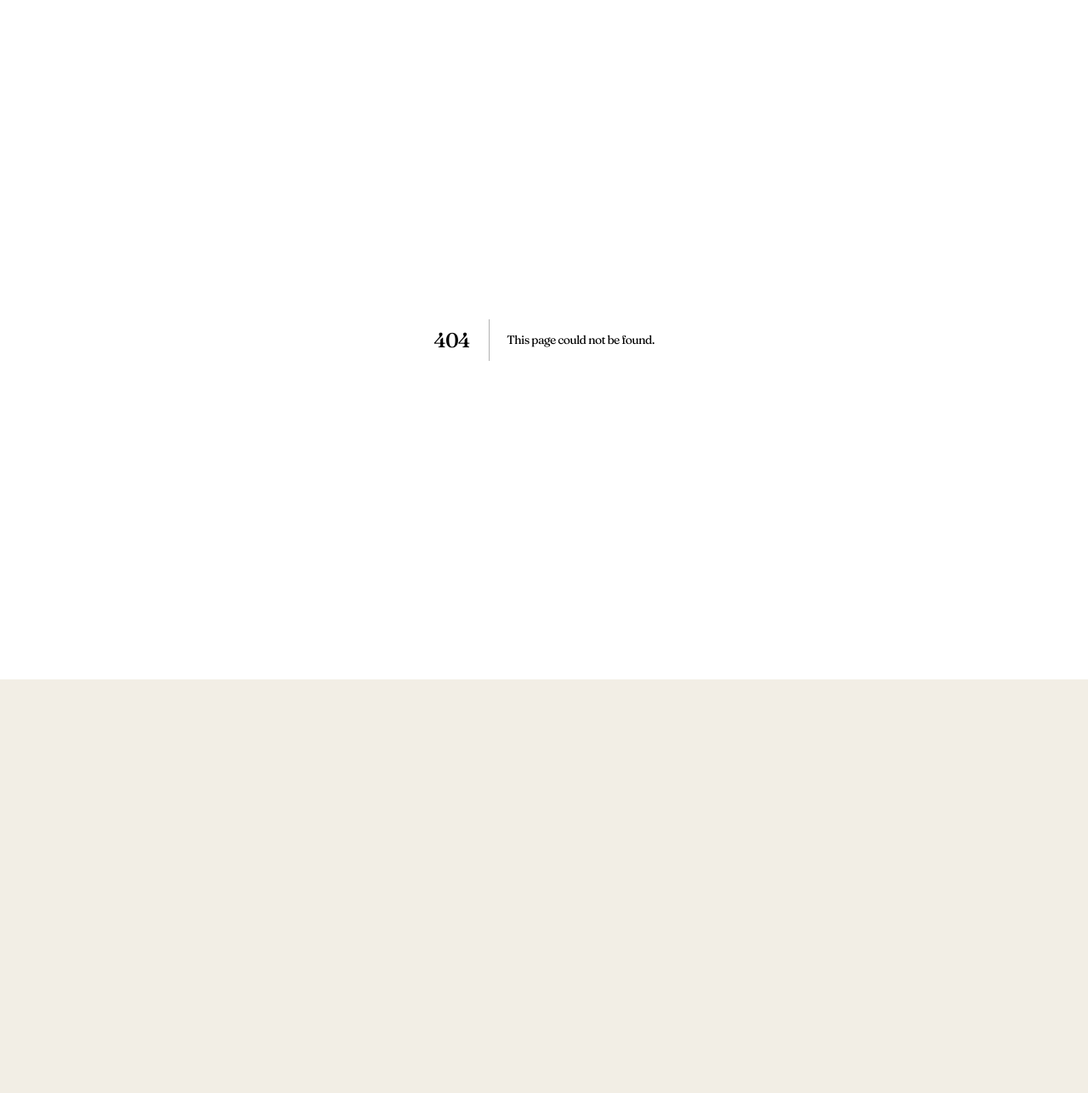
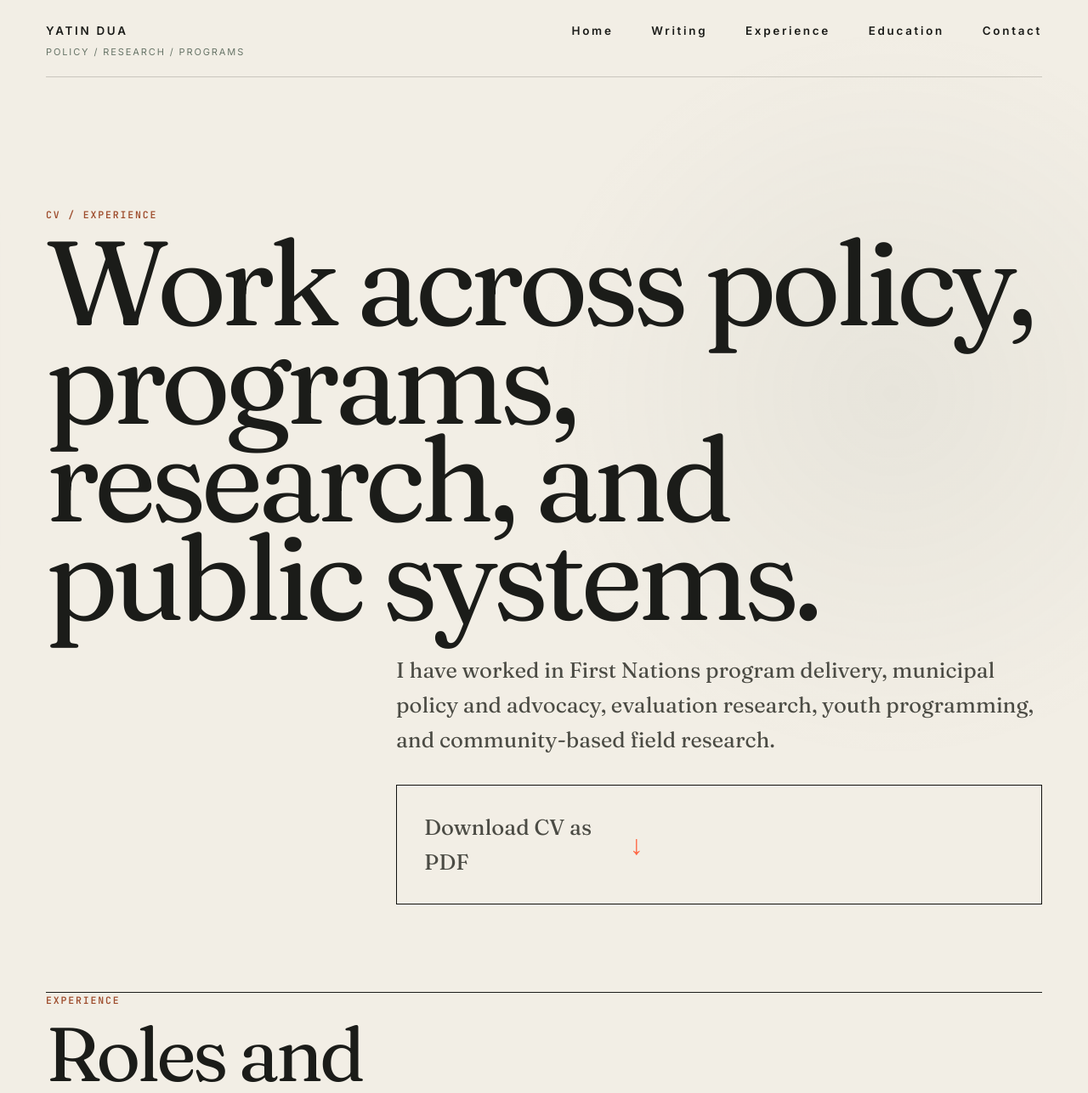
Before and after one commit to yatindua144-art/yatindua, a Next.js app: page /cv in a window 1280 px wide. Before the commit this address had no page. Shown: the top 1287 px of the page at 85% size. Before the commit the page ends 800 px from the top, so only its background shows below. Built offline with nearby package versions, Linux system fonts and the light colour scheme.

Commit message:
Add CV and experience page

```diff
--- /dev/null
+++ b/app/cv/page.tsx
@@ -0,0 +1,136 @@
+import type { Metadata } from "next";
+import Link from "next/link";
+
+export const metadata: Metadata = {
+  title: "CV",
+  description: "Experience, education, field research, and selected work by Vancouver-based policy and program analyst Yatin Dua.",
+  alternates: { canonical: "/cv" },
+  openGraph: {
+    title: "CV | Yatin Dua",
+    description: "Experience, education, field research, and selected work by Vancouver-based policy and program analyst Yatin Dua.",
+    url: "/cv",
+    type: "profile",
+  },
+  twitter: {
+    card: "summary_large_image",
+    title: "CV | Yatin Dua",
+    description: "Experience, education, field research, and selected work by Vancouver-based policy and program analyst Yatin Dua.",
+  },
+};
+
+const roles = [
+  {
+    period: "Jan 2025 - Mar 2026",
+    title: "Policy and Program Analyst",
+    organization: "Squamish Nation, Training & Trades Centre",
+    location: "North Vancouver, BC",
+    text: "I coordinated workforce and trades programming, managed reporting and compliance across 4 to 5 concurrent federal and provincial contribution agreements, tracked budgets and variances, prepared briefing materials, and worked with learners, funders, training providers, post-secondary institutions, ministries, and industry partners.",
+  },
+  {
+    period: "Jun 2024 - Dec 2024",
+    title: "Policy and Advocacy Coordinator",
+    organization: "Gastown Business Improvement Society",
+    location: "Vancouver, BC",
+    text: "I conducted mixed-methods policy research on homelessness, public-space safety, harm reduction, and community care, consulting 16 service providers and 36 local businesses. I also coordinated stakeholder engagement, supported events and communications, and secured and administered $12,000 in project funding.",
+  },
+  {
+    period: "Nov 2023 - Apr 2024",
+    title: "Policy Evaluation Research Assistant",
+    organization: "Adler University",
+    location: "Vancouver, BC",
+    text: "I completed a 300-plus-hour mixed-methods evaluation of Indigenous women's access to maternal health care in British Columbia, using qualitative analysis, Stata, GBA+, and distinctions-based and intersectional approaches.",
+  },
+  {
+    period: "Feb 2023 - Aug 2023",
+    title: "Educational Programs Coordinator",
+    organization: "Help Change My City",
+    location: "Metro Vancouver, BC",
+    text: "I coordinated K-12 community-based educational programming, including learning materials, participant tracking, logistics, scheduling, and partner communication.",
+  },
+  {
+    period: "Jan 2022 - Aug 2022",
+    title: "Research Associate - Human Rights and Gender-Based Violence",
+    organization: "Association of Social and Human Awareness (ASHA)",
+    location: "Jharkhand, India",
+    text: "I conducted community-led field research on gender-based violence, poverty, displacement, and witch-hunting, completing more than 100 interviews and analysing more than 150 surveys while maintaining informed consent, confidentiality, and participant dignity.",
+  },
+];
+
+const education = [
+  ["2024", "Master of Public Policy and Administration, International and Global Justice Studies", "Adler University, Vancouver"],
+  ["2022", "Master of Arts, Sustainable Development Practices", "TERI School of Advanced Studies, New Delhi"],
+  ["2018", "Bachelor of Arts (Honours), Philosophy", "Hindu College, University of Delhi"],
+];
+
+export default function CVPage() {
+  return (
+    <main className="writingPage" id="top">
+      <nav className="nav shell libraryNav" aria-label="CV navigation">
+        <Link className="identity" href="/">
+          <strong>Yatin Dua</strong>
+          <span>Policy / Research / Programs</span>
+        </Link>
+        <div className="navLinks">
+          <Link href="/">Home</Link>
+          <Link href="/writing">Writing</Link>
+          <a href="#experience">Experience</a>
+          <a href="#education">Education</a>
+          <a href="mailto:yatindua144@gmail.com">Contact</a>
+        </div>
+      </nav>
+
+      <header className="writingHero shell">
+        <p className="label">CV / Experience</p>
+        <h1>Work across policy, programs, research, and public systems.</h1>
+        <p>I have worked in First Nations program delivery, municipal policy and advocacy, evaluation research, youth programming, and community-based field research.</p>
+        <p><a className="archiveDoor" href="/Yatin_Dua_CV.pdf" download><strong>Download CV as PDF</strong><b aria-hidden="true">↓</b></a></p>
+      </header>
+
+      <section className="writingArchive shell" id="experience" aria-labelledby="experience-title">
+        <div className="editorialSectionHead"><div><p className="label">Experience</p><h2 id="experience-title">Roles and responsibilities.</h2></div></div>
+        {roles.map((role) => (
+          <article className="archiveItem" key={`${role.organization}-${role.period}`}>
+            <div className="archiveMeta"><span>{role.period}</span><span>{role.location}</span></div>
+            <div><h3>{role.title}</h3><p><strong>{role.organization}</strong></p><p>{role.text}</p></div>
+            <span className="archiveArrow" aria-hidden="true">•</span>
+          </article>
+        ))}
+      </section>
+
+      <section className="openQuestions section" id="field-research">
+        <div className="shell">
+          <div className="editorialSectionHead questionsHead">
+            <div><p className="label">Field research</p><h2>Jharkhand, India.</h2></div>
+          </div>
+          <div className="questionNotebook">
+            <article className="notebookEntry">
+              <span>01</span>
+              <div><h3>Witch-hunting, gender, poverty, and local power</h3><p>My MA research and work with ASHA combined interviews, surveys, community knowledge, government data, NGO records, and literature. I learned to treat the first available explanation, such as superstition alone, as a hypothesis rather than a conclusion.</p></div>
+            </article>
+          </div>
+        </div>
+      </section>
+
+      <section className="writingArchive shell" id="education" aria-labelledby="education-title">
+        <div className="editorialSectionHead"><div><p className="label">Education</p><h2 id="education-title">Graduate training in policy and sustainable development.</h2></div></div>
+        {education.map(([year, degree, school]) => (
+          <article className="archiveItem" key={degree}>
+            <div className="archiveMeta"><span>{year}</span><span>Education</span></div>
+            <div><h3>{degree}</h3><p>{school}</p></div>
+            <span className="archiveArrow" aria-hidden="true">•</span>
+          </article>
+        ))}
+      </section>
+
+      <footer className="footer shell">
+        <span>© 2026 Yatin Dua</span>
+        <div className="footerLinks">
+          <Link href="/writing">Writing</Link>
+          <a href="mailto:yatindua144@gmail.com">Email</a>
+          <a href="https://www.linkedin.com/in/yatindua17/" target="_blank" rel="noreferrer">LinkedIn ↗</a>
+          <a href="#top">Return to top ↑</a>
+        </div>
+      </footer>
+    </main>
+  );
+}
```
